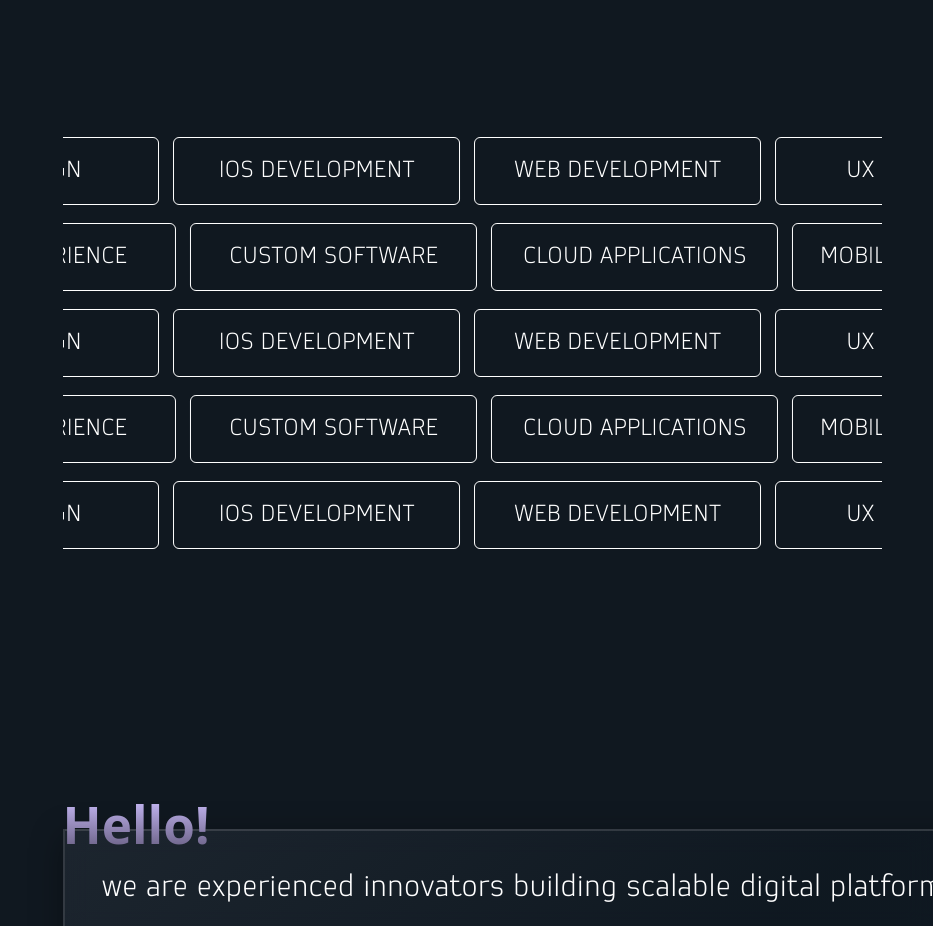
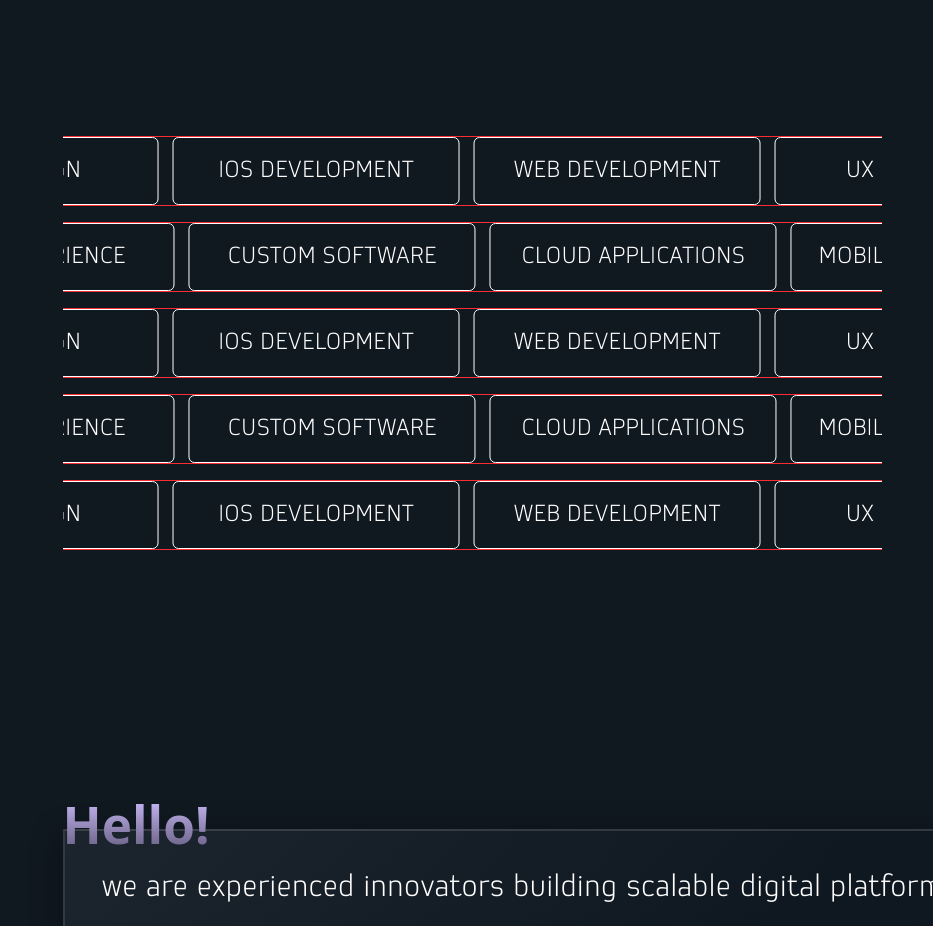
Before and after one commit to Be-A-Coder01/VEDAPIXEL, a React (Vite) app in the folder client/: page / in a window 1280 px wide. Shown: the part 1640-2566 px from the top of the page, without its empty margins (347-1280 px from the left). Built offline with nearby package versions, Linux system fonts and the light colour scheme.

Commit message:
commit 20

```diff
--- a/client/src/pages/Body.jsx
+++ b/client/src/pages/Body.jsx
@@ -333,7 +333,7 @@ const Body = () => {
                 />
               </motion.p>
             )}
-            <div className="flex flex-col lg:gap-4">
+            <div className="flex flex-col  lg:gap-4">
               <InfiniteScrollNodes direction="left" baseSpeed={25} />
               <InfiniteScrollNodes direction="right" baseSpeed={25} />
               <InfiniteScrollNodes direction="left" baseSpeed={25} />
--- a/client/src/pages/InfiniteScrollNodes.jsx
+++ b/client/src/pages/InfiniteScrollNodes.jsx
@@ -21,7 +21,7 @@ const InfiniteScrollNodes = ({ direction = "left", baseSpeed = 25 }) => {
   return (
     <div className=" relative w-full h-[70px] overflow-hidden flex items-center justify-center">
       <div
-        className={`flex gap-[14px] whitespace-nowrap ${
+        className={`flex border-2 -my-1 md:my-0  border-red-500 gap-[14px] whitespace-nowrap ${
           direction === "left" ? "animate-scroll-left" : "animate-scroll-right"
         }`}
         style={{
```
